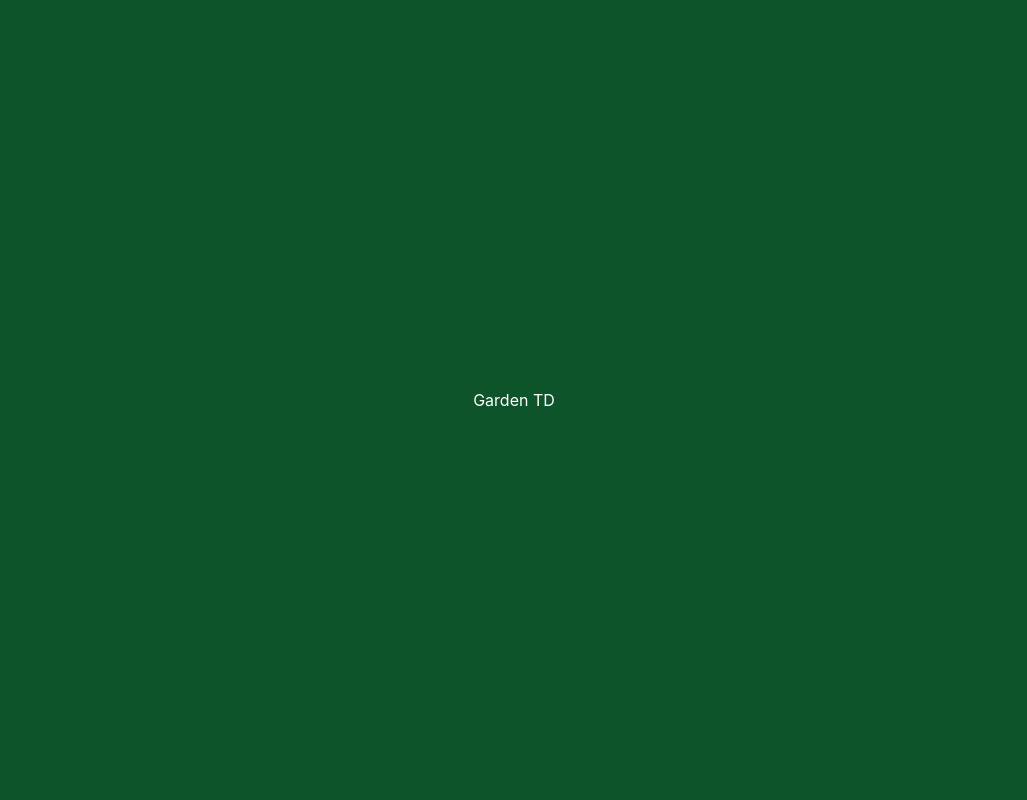
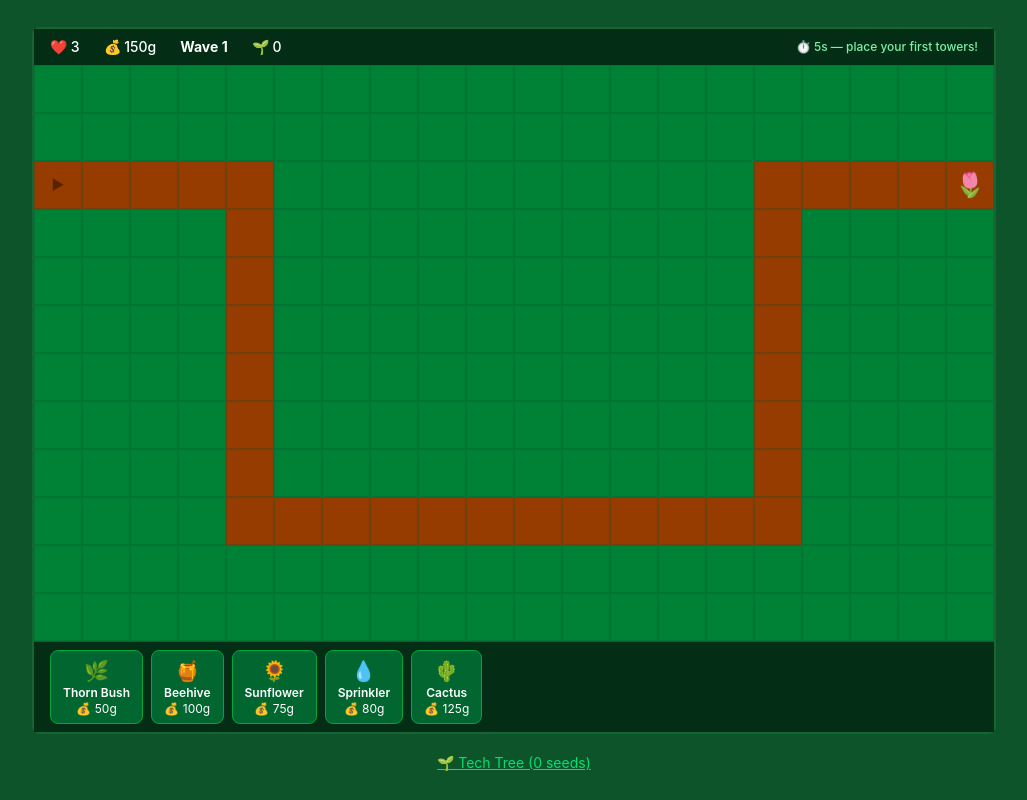
Before and after one commit to EmiSadler/garden-td, a React (Vite) app: page / in a window 1280 px wide. Shown: the whole page, without its empty margins (126-1153 px from the left). Built offline with nearby package versions, Linux system fonts and the light colour scheme.

Commit message:
feat: wire up App.tsx — full game integration complete

```diff
--- a/src/App.tsx
+++ b/src/App.tsx
@@ -1,3 +1,108 @@
+import { useState } from 'react';
+import { useTechTree } from './hooks/useTechTree';
+import { useGameState } from './hooks/useGameState';
+import GameBoard from './components/GameBoard';
+import HUD from './components/HUD';
+import TowerPanel from './components/TowerPanel';
+import TowerInfoModal from './components/TowerInfoModal';
+import RunEndOverlay from './components/RunEndOverlay';
+import TechTreeOverlay from './components/TechTreeOverlay';
+
 export default function App() {
-  return <div className="min-h-screen bg-green-900 text-white flex items-center justify-center">Garden TD</div>;
+  const { techTree, gameConfig, addSeeds, unlockNode } = useTechTree();
+  const { state, selectTowerType, placeTower, selectTower, sellTower, restartRun } = useGameState(gameConfig);
+  const [showTechTree, setShowTechTree] = useState(false);
+  const [seedsAwarded, setSeedsAwarded] = useState(false);
+
+  const selectedTower = state.selectedTowerId
+    ? state.towers.find(t => t.id === state.selectedTowerId)
+    : undefined;
+
+  const handleOpenTechTree = () => {
+    if (!seedsAwarded) {
+      addSeeds(state.seedsThisRun);
+      setSeedsAwarded(true);
+    }
+    setShowTechTree(true);
+  };
+
+  const handleRestartRun = () => {
+    if (!seedsAwarded) {
+      addSeeds(state.seedsThisRun);
+      setSeedsAwarded(true);
+    }
+    setSeedsAwarded(false);
+    restartRun();
+  };
+
+  const handleCloseTechTree = () => {
+    setShowTechTree(false);
+    setSeedsAwarded(false);
+    restartRun();
+  };
+
+  return (
+    <div className="min-h-screen bg-green-900 flex flex-col items-center justify-center p-4">
+      <div className="relative flex flex-col" style={{ border: '2px solid #166534', borderRadius: 8 }}>
+        <HUD state={state} />
+
+        <div className="relative">
+          <GameBoard
+            state={state}
+            onTileClick={(col, row) => {
+              if (state.selectedTowerType) {
+                placeTower(col, row);
+              } else {
+                selectTower(null);
+              }
+            }}
+            onTowerClick={id => selectTower(id)}
+          />
+
+          {selectedTower && (
+            <TowerInfoModal
+              tower={selectedTower}
+              config={gameConfig}
+              onSell={() => sellTower(selectedTower.id)}
+              onClose={() => selectTower(null)}
+            />
+          )}
+
+          {state.phase === 'run_end' && (
+            <RunEndOverlay
+              wave={state.wave}
+              enemiesKilled={state.enemiesKilledThisRun}
+              seedsEarned={state.seedsThisRun}
+              onOpenTechTree={handleOpenTechTree}
+              onRestart={handleRestartRun}
+            />
+          )}
+        </div>
+
+        <TowerPanel
+          gold={state.gold}
+          selectedTowerType={state.selectedTowerType}
+          config={gameConfig}
+          onSelect={selectTowerType}
+        />
+      </div>
+
+      <div className="mt-4">
+        <button
+          onClick={() => setShowTechTree(true)}
+          className="text-green-400 hover:text-green-200 text-sm underline"
+        >
+          🌱 Tech Tree ({techTree.seeds} seeds)
+        </button>
+      </div>
+
+      {showTechTree && (
+        <TechTreeOverlay
+          techTree={techTree}
+          onUnlock={unlockNode}
+          onClose={handleCloseTechTree}
+        />
+      )}
+    </div>
+  );
 }
```
